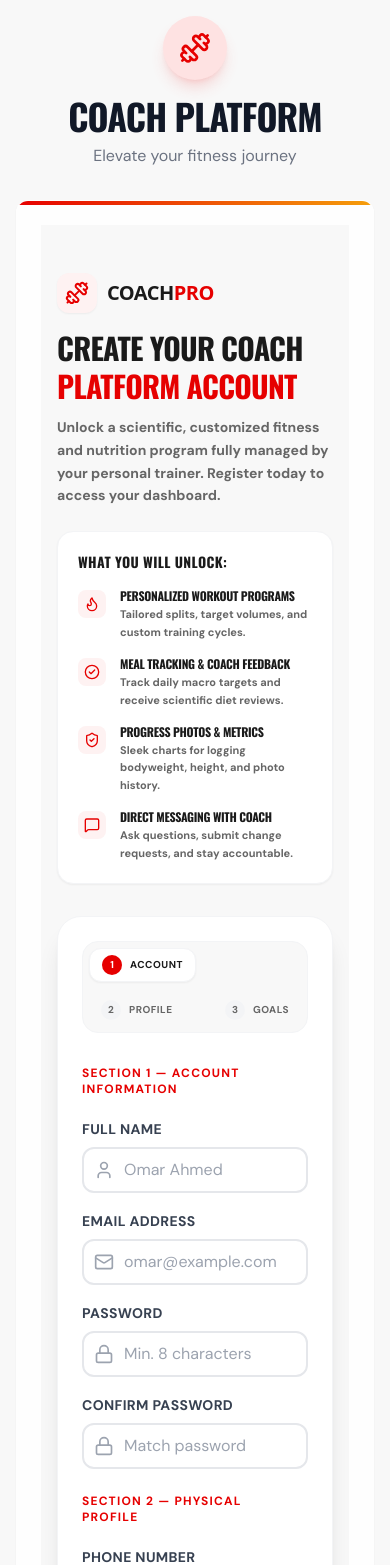
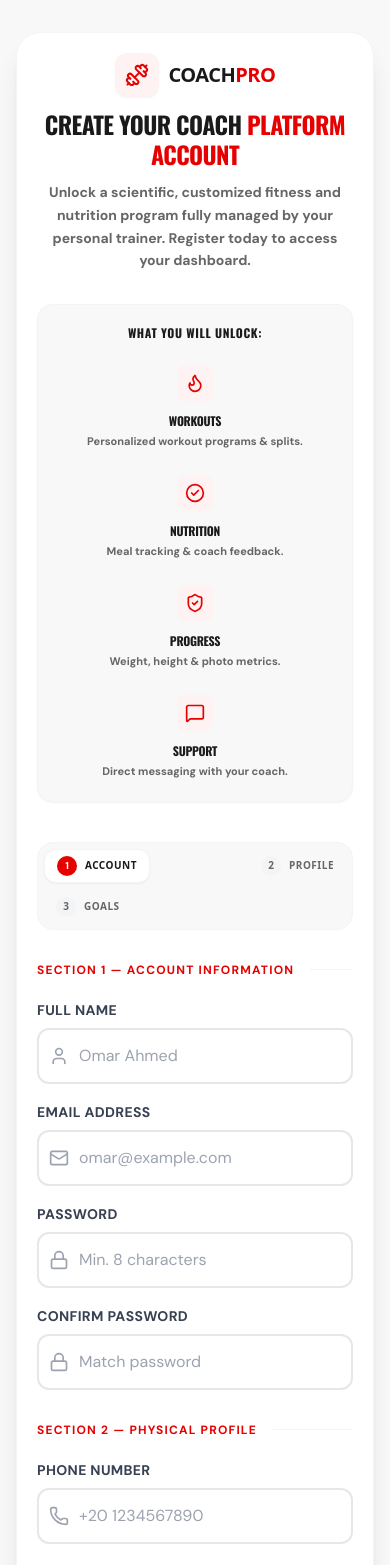
Before and after one commit to Omar4567AV/WEB-PROGRAM-GYM, a React (Vite) app: page /register in a window 390 px wide. Shown: the top 1565 px of the page. Built offline with nearby package versions, Linux system fonts and the light colour scheme.

Commit message:
feat: add client management and coaching interface for managing workouts, progress, and diet targets

```diff
--- a/src/app/providers/AuthProvider.tsx
+++ b/src/app/providers/AuthProvider.tsx
@@ -15,6 +15,7 @@ interface AuthContextType {
   registerClient: (userData: {
     name: string;
     email: string;
+    password: string;
     phone: string;
     age: number;
     gender: 'male' | 'female';
--- a/src/features/auth/pages/RegisterClientPage.tsx
+++ b/src/features/auth/pages/RegisterClientPage.tsx
@@ -68,6 +68,7 @@ export const RegisterClientPage: React.FC = () => {
       await registerClient({
         name,
         email,
+        password,
         phone,
         age: Number(age),
         gender,
@@ -86,125 +87,102 @@ export const RegisterClientPage: React.FC = () => {
   };
 
   return (
-    <div className="min-h-screen w-full bg-[var(--background)] py-12 lg:py-16 px-4 sm:px-6 lg:px-8 transition-colors duration-300 flex items-center justify-center">
-      <div className="max-w-6xl w-full grid grid-cols-1 lg:grid-cols-12 gap-8 lg:gap-12 items-center">
+    <div className="min-h-screen w-full bg-[var(--background)] py-8 sm:py-16 px-4 sm:px-6 transition-colors duration-300 flex items-center justify-center">
+      {/* 1. Fully responsive width container */}
+      <div className="w-full max-w-md sm:max-w-2xl md:max-w-3xl lg:max-w-5xl mx-auto">
 
-        {/* Left Column: branding & benefits (40% proportional width) */}
-        <div className="lg:col-span-5 space-y-6 lg:pr-4 animate-in fade-in duration-500">
-          <div>
-            <div className="inline-flex items-center gap-2.5 mb-4">
-              <div className="bg-red-50 dark:bg-red-950/20 text-[var(--primary)] p-2 rounded-xl shadow-sm">
-                <Dumbbell className="w-6 h-6" />
+        {/* 2. Card with highly comfortable responsive padding & full width */}
+        <div className="bg-[var(--card-bg)] border border-[var(--border)] rounded-3xl shadow-xl p-5 sm:p-8 md:p-12 lg:p-16 animate-in fade-in duration-300 w-full">
+
+          {/* Centered Brand Header */}
+          <div className="text-center max-w-2xl mx-auto mb-8 sm:mb-10">
+            <div className="inline-flex items-center gap-2.5 mb-3">
+              <div className="bg-red-50 dark:bg-red-950/20 text-[var(--primary)] p-2.5 rounded-xl shadow-sm">
+                <Dumbbell className="w-5.5 h-5.5 sm:w-6 h-6" />
               </div>
-              <span className="text-xl font-bold font-sans tracking-tight text-[var(--text-main)]">
+              <span className="text-xl sm:text-2xl font-bold font-sans tracking-tight text-[var(--text-main)]">
                 COACH<span className="text-[var(--primary)]">PRO</span>
               </span>
             </div>
 
-            <h1 className="text-3xl lg:text-4xl font-extrabold text-[var(--text-main)] tracking-tight leading-tight m-0 uppercase">
-              Create Your Coach <br />
-              <span className="text-[var(--primary)]">Platform Account</span>
+            {/* Top Title fixed for small mobile devices */}
+            <h1 className="text-2xl sm:text-3xl md:text-4xl font-extrabold text-[var(--text-main)] tracking-tight leading-tight m-0 uppercase break-words px-1">
+              Create Your Coach <span className="text-[var(--primary)]">Platform Account</span>
             </h1>
 
-            <p className="text-sm lg:text-base text-[var(--text-muted)] mt-3 leading-relaxed max-w-md font-semibold">
+            <p className="text-sm lg:text-base text-[var(--text-muted)] mt-3 leading-relaxed font-semibold">
               Unlock a scientific, customized fitness and nutrition program fully managed by your personal trainer. Register today to access your dashboard.
             </p>
           </div>
 
-          {/* Benefits Grid */}
-          <div className="space-y-4 bg-[var(--card-bg)] border border-[var(--border)] rounded-2xl p-5 sm:p-6 shadow-sm">
-            <h3 className="text-sm font-bold text-[var(--text-main)] uppercase tracking-wide m-0 mb-1">
+          {/* 6. Benefits Card with stacking/wrapping fixes to prevent icon & text overlap */}
+          <div className="mb-10 bg-[var(--background)] border border-[var(--border)] rounded-2xl p-5 sm:p-8 shadow-sm">
+            <h3 className="text-xs font-extrabold text-[var(--text-main)] uppercase tracking-wider mb-6 text-center">
               What you will unlock:
             </h3>
 
-            <div className="space-y-3.5">
-              <div className="flex gap-3.5 items-start">
-                <div className="bg-red-50 dark:bg-red-950/10 text-[var(--primary)] p-1.5 rounded-lg mt-0.5">
-                  <Flame className="w-4 h-4" />
+            <div className="grid grid-cols-1 sm:grid-cols-2 lg:grid-cols-4 gap-6">
+              {[
+                { Icon: Flame, label: 'Workouts', desc: 'Personalized workout programs & splits.' },
+                { Icon: CheckCircle2, label: 'Nutrition', desc: 'Meal tracking & coach feedback.' },
+                { Icon: ShieldCheck, label: 'Progress', desc: 'Weight, height & photo metrics.' },
+                { Icon: MessageSquare, label: 'Support', desc: 'Direct messaging with your coach.' },
+              ].map(({ Icon, label, desc }) => (
+                <div key={label} className="flex flex-col sm:flex-row gap-3 sm:gap-3.5 items-center sm:items-start text-center sm:text-left px-2 sm:px-0">
+                  <div className="bg-red-50 dark:bg-red-950/10 text-[var(--primary)] p-2 rounded-lg shrink-0">
+                    <Icon className="w-5 h-5" />
                   </div>
                   <div>
-                  <h4 className="text-xs font-bold text-[var(--text-main)] uppercase m-0">Personalized workout programs</h4>
-                  <p className="text-[11px] text-[var(--text-muted)] mt-0.5 font-semibold leading-relaxed">Tailored splits, target volumes, and custom training cycles.</p>
+                    <h4 className="text-xs sm:text-sm font-bold text-[var(--text-main)] uppercase m-0">{label}</h4>
+                    <p className="text-[11px] sm:text-xs text-[var(--text-muted)] mt-1 font-semibold leading-relaxed">{desc}</p>
+                  </div>
+                </div>
+              ))}
             </div>
           </div>
 
-              <div className="flex gap-3.5 items-start">
-                <div className="bg-red-50 dark:bg-red-950/10 text-[var(--primary)] p-1.5 rounded-lg mt-0.5">
-                  <CheckCircle2 className="w-4 h-4" />
+          {/* Step Indicator segment bar */}
+          <div className="flex flex-wrap justify-between items-center gap-2 mb-8 sm:mb-10 bg-[var(--background)] p-1.5 sm:p-2 rounded-2xl border border-[var(--border)] max-w-2xl mx-auto w-full">
+            <div className="flex items-center gap-2 px-3 sm:px-4 py-1.5 sm:py-2 bg-[var(--card-bg)] rounded-xl shadow-sm border border-[var(--border)]">
+              <span className="flex items-center justify-center w-5 sm:w-6 h-5 sm:h-6 rounded-full bg-[var(--primary)] text-white text-[10px] sm:text-[11px] font-bold">1</span>
+              <span className="text-[10px] sm:text-xs font-bold text-[var(--text-main)] uppercase tracking-wider font-sans">Account</span>
             </div>
-                <div>
-                  <h4 className="text-xs font-bold text-[var(--text-main)] uppercase m-0">Meal tracking & coach feedback</h4>
-                  <p className="text-[11px] text-[var(--text-muted)] mt-0.5 font-semibold leading-relaxed">Track daily macro targets and receive scientific diet reviews.</p>
+            <div className="w-4 sm:w-6 h-px bg-[var(--border)] hidden sm:block flex-grow" />
+            <div className="flex items-center gap-2 px-3 sm:px-4 py-1.5 sm:py-2">
+              <span className="flex items-center justify-center w-5 sm:w-6 h-5 sm:h-6 rounded-full bg-[var(--border)] text-[var(--text-muted)] text-[10px] sm:text-[11px] font-bold font-sans">2</span>
+              <span className="text-[10px] sm:text-xs font-bold text-[var(--text-muted)] uppercase tracking-wider font-sans">Profile</span>
             </div>
-              </div>
-
-              <div className="flex gap-3.5 items-start">
-                <div className="bg-red-50 dark:bg-red-950/10 text-[var(--primary)] p-1.5 rounded-lg mt-0.5">
-                  <ShieldCheck className="w-4 h-4" />
-                </div>
-                <div>
-                  <h4 className="text-xs font-bold text-[var(--text-main)] uppercase m-0">Progress photos & metrics</h4>
-                  <p className="text-[11px] text-[var(--text-muted)] mt-0.5 font-semibold leading-relaxed">Sleek charts for logging bodyweight, height, and photo history.</p>
-                </div>
-              </div>
-
-              <div className="flex gap-3.5 items-start">
-                <div className="bg-red-50 dark:bg-red-950/10 text-[var(--primary)] p-1.5 rounded-lg mt-0.5">
-                  <MessageSquare className="w-4 h-4" />
-                </div>
-                <div>
-                  <h4 className="text-xs font-bold text-[var(--text-main)] uppercase m-0">Direct messaging with coach</h4>
-                  <p className="text-[11px] text-[var(--text-muted)] mt-0.5 font-semibold leading-relaxed">Ask questions, submit change requests, and stay accountable.</p>
-                </div>
-              </div>
-            </div>
-          </div>
-        </div>
-
-        {/* Right Column: Registration Card (60% proportional width) */}
-        <div className="lg:col-span-7">
-          <div className="bg-[var(--card-bg)] border border-[var(--border)] rounded-3xl shadow-xl p-6 sm:p-8 lg:p-10 animate-in fade-in duration-300">
-
-            {/* Step Indicator segment bar */}
-            <div className="flex flex-wrap justify-between items-center gap-3 mb-8 bg-[var(--background)] p-1.5 rounded-2xl border border-[var(--border)]">
-              <div className="flex items-center gap-2 px-3 py-1.5 bg-[var(--card-bg)] rounded-xl shadow-sm border border-[var(--border)]">
-                <span className="flex items-center justify-center w-5 h-5 rounded-full bg-[var(--primary)] text-white text-[10px] font-bold">1</span>
-                <span className="text-[10px] sm:text-xs font-bold text-[var(--text-main)] uppercase tracking-wider">Account</span>
-              </div>
-              <div className="w-4 h-px bg-[var(--border)] hidden sm:block flex-grow" />
-              <div className="flex items-center gap-2 px-3 py-1.5">
-                <span className="flex items-center justify-center w-5 h-5 rounded-full bg-[var(--border)] text-[var(--text-muted)] text-[10px] font-bold">2</span>
-                <span className="text-[10px] sm:text-xs font-bold text-[var(--text-muted)] uppercase tracking-wider">Profile</span>
-              </div>
-              <div className="w-4 h-px bg-[var(--border)] hidden sm:block flex-grow" />
-              <div className="flex items-center gap-2 px-3 py-1.5">
-                <span className="flex items-center justify-center w-5 h-5 rounded-full bg-[var(--border)] text-[var(--text-muted)] text-[10px] font-bold">3</span>
-                <span className="text-[10px] sm:text-xs font-bold text-[var(--text-muted)] uppercase tracking-wider">Goals</span>
+            <div className="w-4 sm:w-6 h-px bg-[var(--border)] hidden sm:block flex-grow" />
+            <div className="flex items-center gap-2 px-3 sm:px-4 py-1.5 sm:py-2">
+              <span className="flex items-center justify-center w-5 sm:w-6 h-5 sm:h-6 rounded-full bg-[var(--border)] text-[var(--text-muted)] text-[10px] sm:text-[11px] font-bold font-sans">3</span>
+              <span className="text-[10px] sm:text-xs font-bold text-[var(--text-muted)] uppercase tracking-wider font-sans">Goals</span>
             </div>
           </div>
 
           {error && (
-              <div className="bg-red-50 dark:bg-red-950/20 border border-red-200 dark:border-red-900/30 text-red-600 dark:text-red-400 p-4 rounded-xl text-sm font-bold mb-6 text-center animate-shake">
+            <div className="bg-red-50 dark:bg-red-950/20 border border-red-200 dark:border-red-900/30 text-red-600 dark:text-red-400 p-4 rounded-xl text-sm font-bold mb-8 text-center animate-shake max-w-2xl mx-auto w-full">
               {error}
             </div>
           )}
 
-            <form onSubmit={handleSubmit} className="space-y-6">
+          {/* Form with mt-8 and space-y-8 for clean readable structure */}
+          <form onSubmit={handleSubmit} className="mt-8 space-y-8 sm:space-y-10">
 
             {/* SECTION 1 — Account Information */}
-              <div>
+            <div className="space-y-4">
               <div className="relative mb-5">
                 <div className="absolute inset-0 flex items-center" aria-hidden="true">
                   <div className="w-full border-t border-[var(--border)]" />
                 </div>
                 <div className="relative flex justify-start">
-                    <span className="bg-[var(--card-bg)] pr-4 text-xs font-bold uppercase tracking-widest text-[var(--primary)]">
+                  <span className="bg-[var(--card-bg)] pr-4 text-xs font-extrabold uppercase tracking-widest text-[var(--primary)]">
                     SECTION 1 — Account Information
                   </span>
                 </div>
               </div>
 
-                <div className="grid grid-cols-1 sm:grid-cols-2 gap-4">
+              {/* Stacked on mobile (grid-cols-1), 2 columns on tablet/desktop (sm:grid-cols-2) */}
+              <div className="grid grid-cols-1 sm:grid-cols-2 gap-4 sm:gap-6">
                 <Input
                   label="Full Name"
                   type="text"
@@ -212,7 +190,7 @@ export const RegisterClientPage: React.FC = () => {
                   value={name}
                   onChange={(e) => setName(e.target.value)}
                   icon={<User className="w-5 h-5 text-gray-400" />}
-                    className="h-[46px] rounded-xl border-[var(--border)] bg-[var(--background)] text-[var(--text-main)] focus:border-[var(--primary)]"
+                  className="h-14 rounded-xl border-[var(--border)] bg-[var(--background)] text-[var(--text-main)] focus:border-[var(--primary)] px-4 text-base"
                   required
                 />
                 <Input
@@ -222,7 +200,7 @@ export const RegisterClientPage: React.FC = () => {
                   value={email}
                   onChange={(e) => setEmail(e.target.value)}
                   icon={<Mail className="w-5 h-5 text-gray-400" />}
-                    className="h-[46px] rounded-xl border-[var(--border)] bg-[var(--background)] text-[var(--text-main)] focus:border-[var(--primary)]"
+                  className="h-14 rounded-xl border-[var(--border)] bg-[var(--background)] text-[var(--text-main)] focus:border-[var(--primary)] px-4 text-base"
                   required
                 />
                 <Input
@@ -232,7 +210,7 @@ export const RegisterClientPage: React.FC = () => {
                   value={password}
                   onChange={(e) => setPassword(e.target.value)}
                   icon={<Lock className="w-5 h-5 text-gray-400" />}
-                    className="h-[46px] rounded-xl border-[var(--border)] bg-[var(--background)] text-[var(--text-main)] focus:border-[var(--primary)]"
+                  className="h-14 rounded-xl border-[var(--border)] bg-[var(--background)] text-[var(--text-main)] focus:border-[var(--primary)] px-4 text-base"
                   required
                 />
                 <Input
@@ -242,26 +220,27 @@ export const RegisterClientPage: React.FC = () => {
                   value={confirmPassword}
                   onChange={(e) => setConfirmPassword(e.target.value)}
                   icon={<Lock className="w-5 h-5 text-gray-400" />}
-                    className="h-[46px] rounded-xl border-[var(--border)] bg-[var(--background)] text-[var(--text-main)] focus:border-[var(--primary)]"
+                  className="h-14 rounded-xl border-[var(--border)] bg-[var(--background)] text-[var(--text-main)] focus:border-[var(--primary)] px-4 text-base"
                   required
                 />
               </div>
             </div>
 
             {/* SECTION 2 — Physical Profile */}
-              <div>
+            <div className="space-y-4">
               <div className="relative mb-5">
                 <div className="absolute inset-0 flex items-center" aria-hidden="true">
                   <div className="w-full border-t border-[var(--border)]" />
                 </div>
                 <div className="relative flex justify-start">
-                    <span className="bg-[var(--card-bg)] pr-4 text-xs font-bold uppercase tracking-widest text-[var(--primary)]">
+                  <span className="bg-[var(--card-bg)] pr-4 text-xs font-extrabold uppercase tracking-widest text-[var(--primary)]">
                     SECTION 2 — Physical Profile
                   </span>
                 </div>
               </div>
 
-                <div className="grid grid-cols-1 sm:grid-cols-2 gap-4 mb-4">
+              {/* Stacked on mobile (grid-cols-1), 2 columns on tablet/desktop (sm:grid-cols-2) */}
+              <div className="grid grid-cols-1 sm:grid-cols-2 gap-4 sm:gap-6">
                 <Input
                   label="Phone Number"
                   type="tel"
@@ -269,7 +248,7 @@ export const RegisterClientPage: React.FC = () => {
                   value={phone}
                   onChange={(e) => setPhone(e.target.value)}
                   icon={<Phone className="w-5 h-5 text-gray-400" />}
-                    className="h-[46px] rounded-xl border-[var(--border)] bg-[var(--background)] text-[var(--text-main)] focus:border-[var(--primary)]"
+                  className="h-14 rounded-xl border-[var(--border)] bg-[var(--background)] text-[var(--text-main)] focus:border-[var(--primary)] px-4 text-base"
                   required
                 />
                 <Input
@@ -279,12 +258,13 @@ export const RegisterClientPage: React.FC = () => {
                   value={age}
                   onChange={(e) => setAge(e.target.value === '' ? '' : Number(e.target.value))}
                   icon={<Calendar className="w-5 h-5 text-gray-400" />}
-                    className="h-[46px] rounded-xl border-[var(--border)] bg-[var(--background)] text-[var(--text-main)] focus:border-[var(--primary)]"
+                  className="h-14 rounded-xl border-[var(--border)] bg-[var(--background)] text-[var(--text-main)] focus:border-[var(--primary)] px-4 text-base"
                   required
                 />
               </div>
 
-                <div className="grid grid-cols-1 sm:grid-cols-3 gap-4">
+              {/* Weight, Height, Gender: stacked on mobile, sm:grid-cols-2, md:grid-cols-3 on desktop */}
+              <div className="grid grid-cols-1 sm:grid-cols-2 md:grid-cols-3 gap-4 sm:gap-6 pt-2">
                 <Input
                   label="Weight (kg)"
                   type="number"
@@ -292,7 +272,7 @@ export const RegisterClientPage: React.FC = () => {
                   value={weight}
                   onChange={(e) => setWeight(e.target.value === '' ? '' : Number(e.target.value))}
                   icon={<Weight className="w-5 h-5 text-gray-400" />}
-                    className="h-[46px] rounded-xl border-[var(--border)] bg-[var(--background)] text-[var(--text-main)] focus:border-[var(--primary)]"
+                  className="h-14 rounded-xl border-[var(--border)] bg-[var(--background)] text-[var(--text-main)] focus:border-[var(--primary)] px-4 text-base"
                   required
                 />
                 <Input
@@ -302,7 +282,7 @@ export const RegisterClientPage: React.FC = () => {
                   value={height}
                   onChange={(e) => setHeight(e.target.value === '' ? '' : Number(e.target.value))}
                   icon={<Ruler className="w-5 h-5 text-gray-400" />}
-                    className="h-[46px] rounded-xl border-[var(--border)] bg-[var(--background)] text-[var(--text-main)] focus:border-[var(--primary)]"
+                  className="h-14 rounded-xl border-[var(--border)] bg-[var(--background)] text-[var(--text-main)] focus:border-[var(--primary)] px-4 text-base"
                   required
                 />
                 <Select
@@ -313,36 +293,37 @@ export const RegisterClientPage: React.FC = () => {
                     { value: 'male', label: 'Male' },
                     { value: 'female', label: 'Female' }
                   ]}
-                    className="h-[46px] rounded-xl border-[var(--border)] bg-[var(--background)] text-[var(--text-main)] focus:border-[var(--primary)]"
+                  className="h-14 rounded-xl border-[var(--border)] bg-[var(--background)] text-[var(--text-main)] focus:border-[var(--primary)] px-4 text-base"
                   required
                 />
               </div>
             </div>
 
             {/* SECTION 3 — Fitness Preferences */}
-              <div>
+            <div className="space-y-4">
               <div className="relative mb-5">
                 <div className="absolute inset-0 flex items-center" aria-hidden="true">
                   <div className="w-full border-t border-[var(--border)]" />
                 </div>
                 <div className="relative flex justify-start">
-                    <span className="bg-[var(--card-bg)] pr-4 text-xs font-bold uppercase tracking-widest text-[var(--primary)]">
+                  <span className="bg-[var(--card-bg)] pr-4 text-xs font-extrabold uppercase tracking-widest text-[var(--primary)]">
                     SECTION 3 — Fitness Preferences
                   </span>
                 </div>
               </div>
 
-                <div className="grid grid-cols-1 sm:grid-cols-2 gap-4">
+              {/* Stacked on mobile, 2 columns on tablet/desktop */}
+              <div className="grid grid-cols-1 sm:grid-cols-2 gap-4 sm:gap-6">
                 <Select
                   label="Fitness Goal"
                   value={goal}
-                    onChange={(e) => setGoal(e.target.value as any)}
+                  onChange={(e) => setGoal(e.target.value as 'fat-loss' | 'maintenance' | 'muscle-gain')}
                   options={[
                     { value: 'fat-loss', label: 'Fat Loss' },
                     { value: 'maintenance', label: 'Maintenance' },
                     { value: 'muscle-gain', label: 'Muscle Gain' }
                   ]}
-                    className="h-[46px] rounded-xl border-[var(--border)] bg-[var(--background)] text-[var(--text-main)] focus:border-[var(--primary)]"
+                  className="h-14 rounded-xl border-[var(--border)] bg-[var(--background)] text-[var(--text-main)] focus:border-[var(--primary)] px-4 text-base"
                   required
                 />
 
@@ -354,30 +335,30 @@ export const RegisterClientPage: React.FC = () => {
                     { value: 'en', label: 'English' },
                     { value: 'ar', label: 'العربية (Arabic)' }
                   ]}
-                    className="h-[46px] rounded-xl border-[var(--border)] bg-[var(--background)] text-[var(--text-main)] focus:border-[var(--primary)]"
+                  className="h-14 rounded-xl border-[var(--border)] bg-[var(--background)] text-[var(--text-main)] focus:border-[var(--primary)] px-4 text-base"
                   required
                 />
               </div>
             </div>
 
+            {/* Large full-width button with h-14 height */}
             <Button
               type="submit"
               fullWidth
               isLoading={isSubmitting}
               rightIcon={<ArrowRight className="w-5 h-5 group-hover:translate-x-1 transition-transform" />}
-                className="py-3 bg-[var(--primary)] hover:bg-[var(--primary-hover)] text-white font-extrabold rounded-xl shadow-lg shadow-red-500/10 active:scale-[0.98] transition-all duration-300 flex justify-center items-center gap-2 group text-sm uppercase tracking-wider mt-2"
+              className="py-3.5 bg-[var(--primary)] hover:bg-[var(--primary-hover)] text-white font-extrabold rounded-xl shadow-lg shadow-red-500/10 active:scale-[0.98] transition-all duration-300 flex justify-center items-center gap-2 group text-sm sm:text-base uppercase tracking-wider mt-4 h-14 w-full"
             >
               Create Account & Choose Plan
             </Button>
           </form>
 
-            <p className="mt-6 text-center text-sm font-semibold text-[var(--text-muted)]">
+          <p className="mt-8 text-center text-sm font-semibold text-[var(--text-muted)]">
             Already have an account?{' '}
             <Link to="/login" className="font-bold text-[var(--primary)] hover:underline ml-1">
               Sign In
             </Link>
           </p>
-          </div>
         </div>
 
       </div>
```
Also changed, not shown: src/app/router.tsx (+4 -4 lines), src/features/coach/CoachClientDetails.tsx (+1 -58 lines), src/features/workout/WorkoutProgram.tsx (+76 -7 lines). Lines whose indentation alone changed are shown as unchanged.
